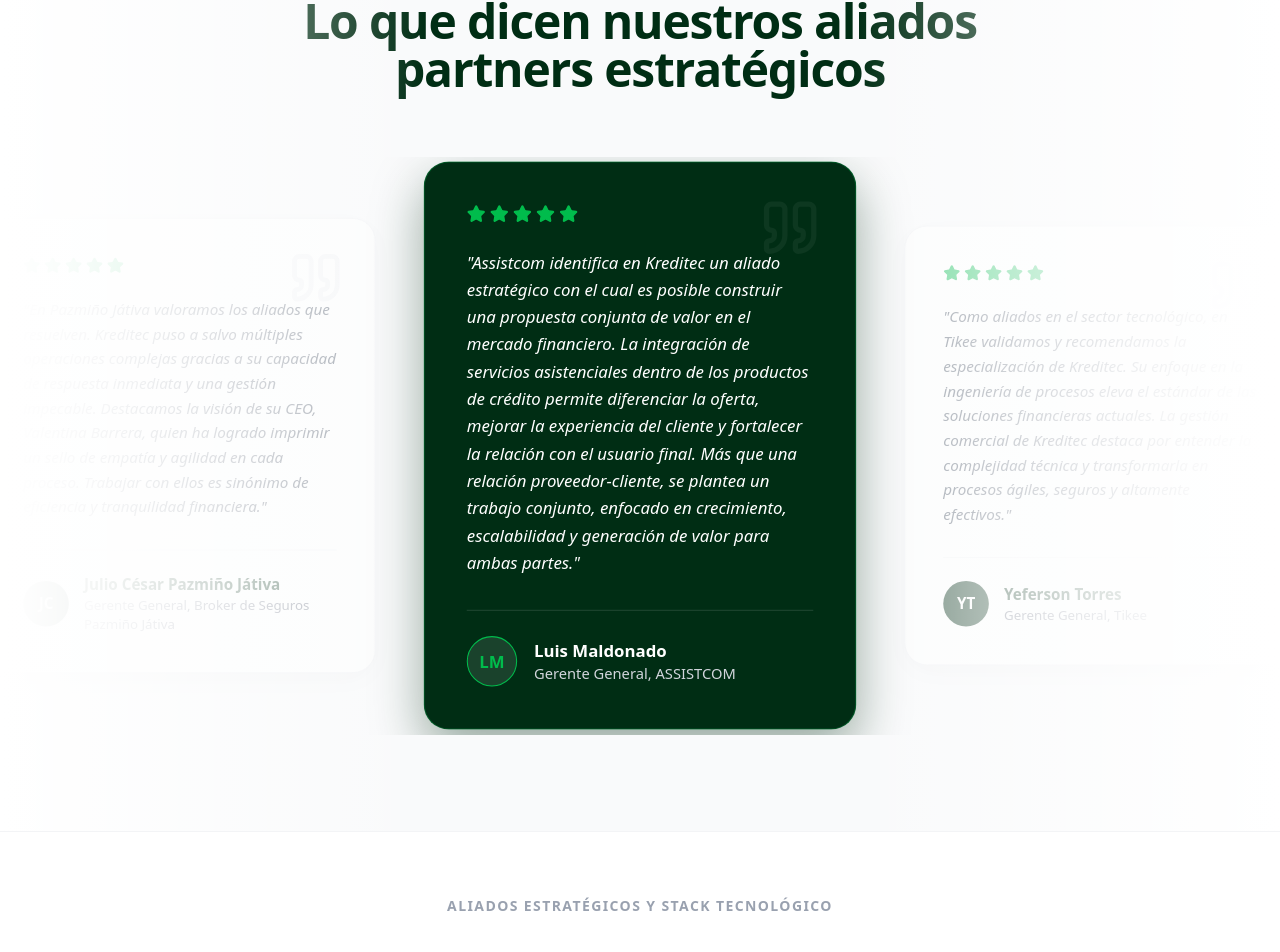
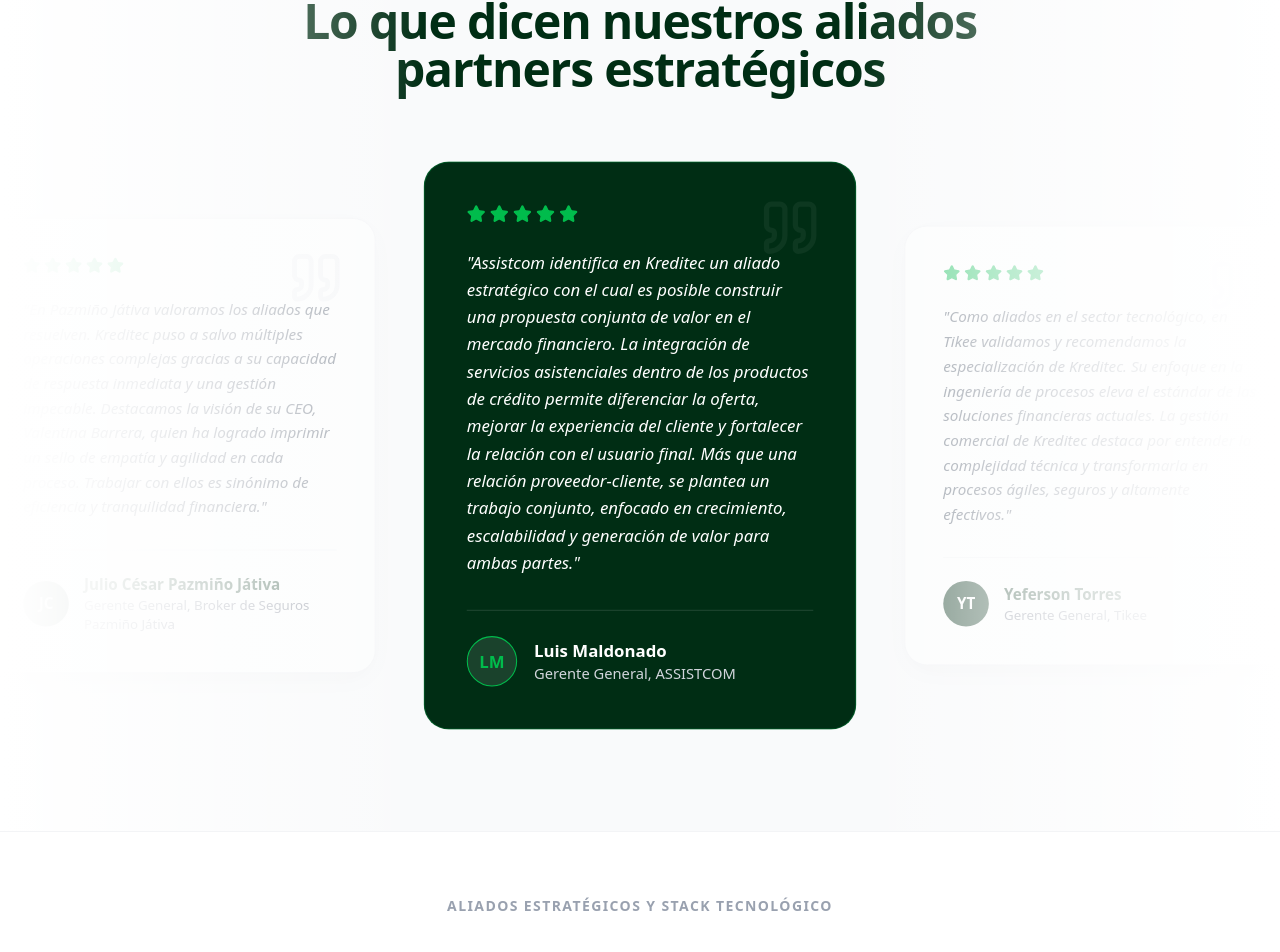
Before and after one commit to eventosprimeai/kreditec, a Next.js app in the folder kreditec-web/: page / in a window 1280 px wide. Shown: the part 6906-7858 px from the top of the page. Built offline with nearby package versions, Linux system fonts and the light colour scheme.

Commit message:
style: quitar glow externo de tarjeta central en testimonios para evitar cortes

```diff
--- a/kreditec-web/src/components/TestimoniosCarousel.tsx
+++ b/kreditec-web/src/components/TestimoniosCarousel.tsx
@@ -139,7 +139,7 @@
               <div
                 className={`w-full mx-4 md:mx-6 p-8 md:p-10 rounded-3xl transition-all duration-700 relative overflow-hidden group
                   ${isActive
-                    ? 'bg-[#002d14] shadow-[0_20px_50px_rgba(0,45,20,0.4)] border border-[#00bc4c]/30 scale-100 md:scale-105 cursor-default'
+                    ? 'bg-[#002d14] border border-[#00bc4c]/30 scale-100 md:scale-105 cursor-default'
                     : 'bg-white shadow-[0_8px_30px_rgb(0,0,0,0.04)] border border-gray-100 scale-95 opacity-60 hover:opacity-100 cursor-pointer pointer-events-auto'
                   }`}
               >
```
